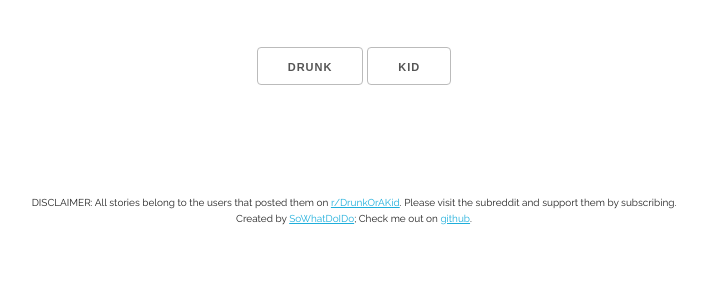
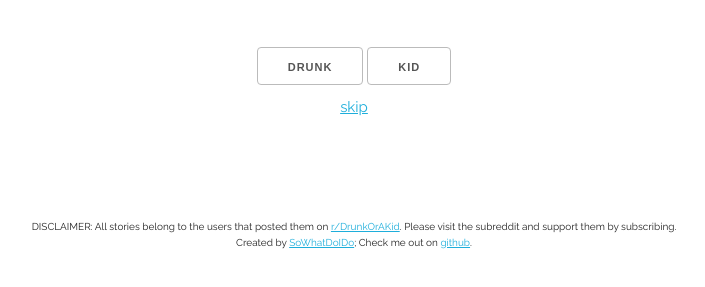
Before and after one commit to sowhatdoido/amidrunkorakid, a plain HTML site: page index.html in a window 1280 px wide. Shown: the part 69-356 px from the top of the page, without its empty margins (286-991 px from the left). Drawn offline with nearby package versions, Linux system fonts and the light colour scheme; no server answers.

Commit message:
Add ability to skip

```diff
--- a/index.html
+++ b/index.html
@@ -18,6 +18,7 @@
                 <button id="drunk" class="button" onclick="voteFor('drunk')">Drunk</button>
                 <button id="kid" class="button" onclick="voteFor('kid')">Kid</button>
             </div>
+            <a href="#" onclick="nextPost();">skip</a>
             <div id="results-wrapper">
                 <div id="results"></div>
                 <span> 60% of people voted drunk</span>
```
